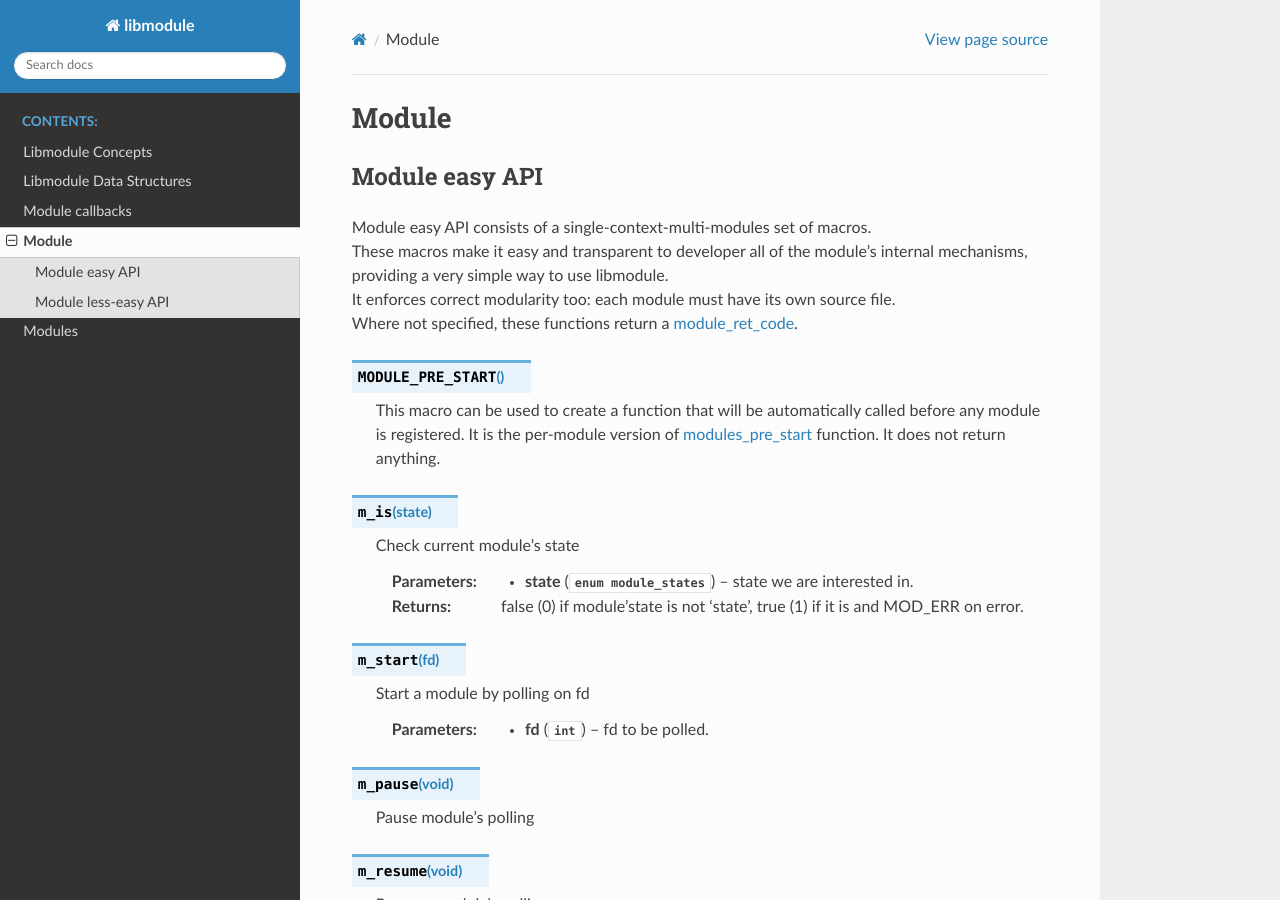
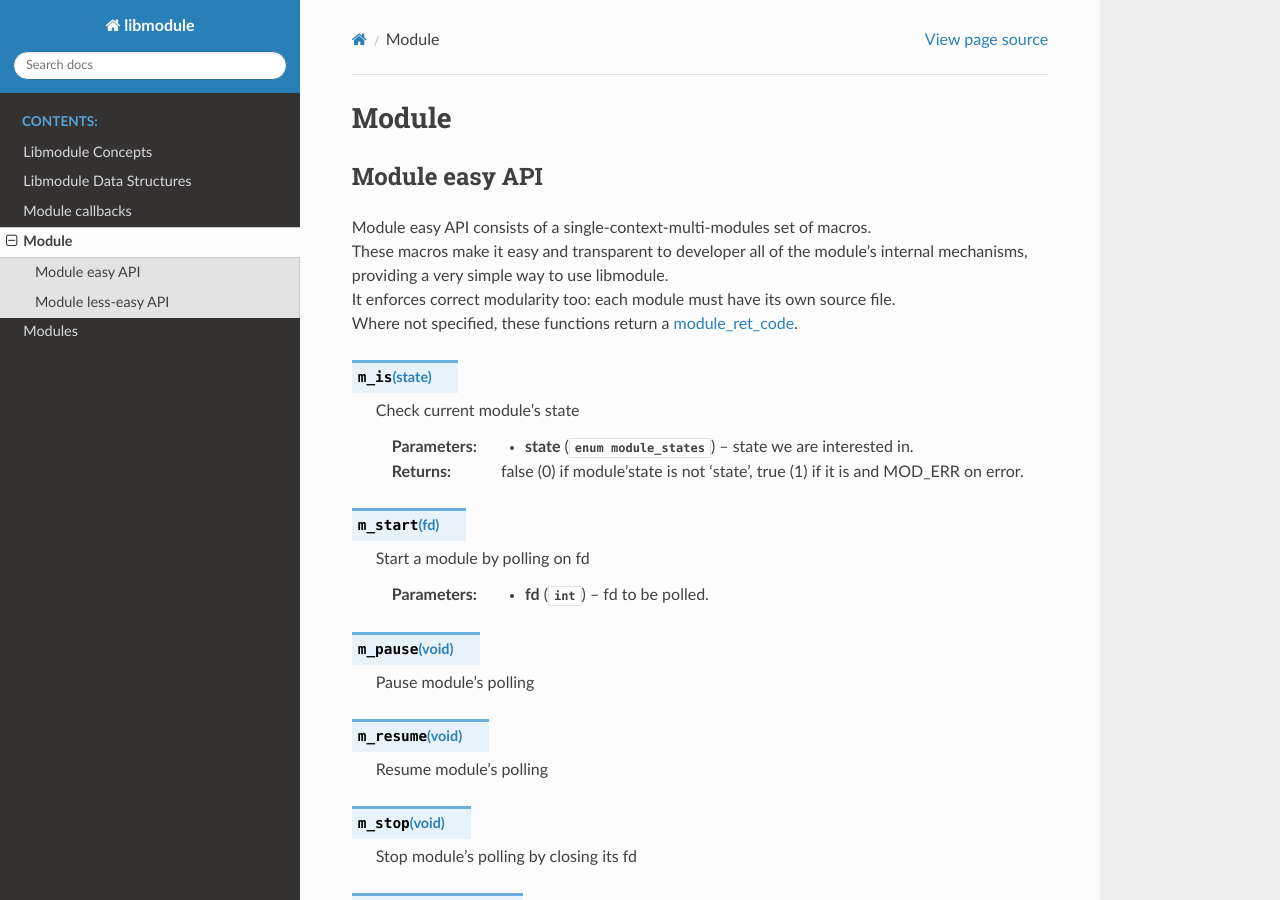
Before and after one commit to FedeDP/libmodule, a Sphinx documentation site: the page built from docs/src/module.rst, in a window 1280 px wide and 900 px high. Built offline with Sphinx 7.4.7 and the Read the Docs theme 2.0.0, drawn with Linux system fonts in a browser that asks for light colours.

Commit message:
Dropped MODULE_PRE_START macro, and welcomed a new module_pre_start interface function declared by MODULE macro.

```diff
--- a/docs/src/module.rst
+++ b/docs/src/module.rst
@@ -14,12 +14,6 @@ Module easy API consists of a single-context-multi-modules set of macros. |br|
 These macros make it easy and transparent to developer all of the module's internal mechanisms, providing a very simple way to use libmodule. |br|
 It enforces correct modularity too: each module must have its own source file. |br|
 Where not specified, these functions return a :ref:`module_ret_code <module_ret_code>`.
-
-.. c:macro:: MODULE_PRE_START()
-
-  This macro can be used to create a function that will be automatically called before any module is registered.
-  It is the per-module version of :ref:`modules_pre_start <modules_pre_start>` function.
-  It does not return anything.
 
 .. c:macro:: m_is(state)
 
```
Also changed, not shown: docs/src/callbacks.rst (+9 -3 lines), 3 other files.
